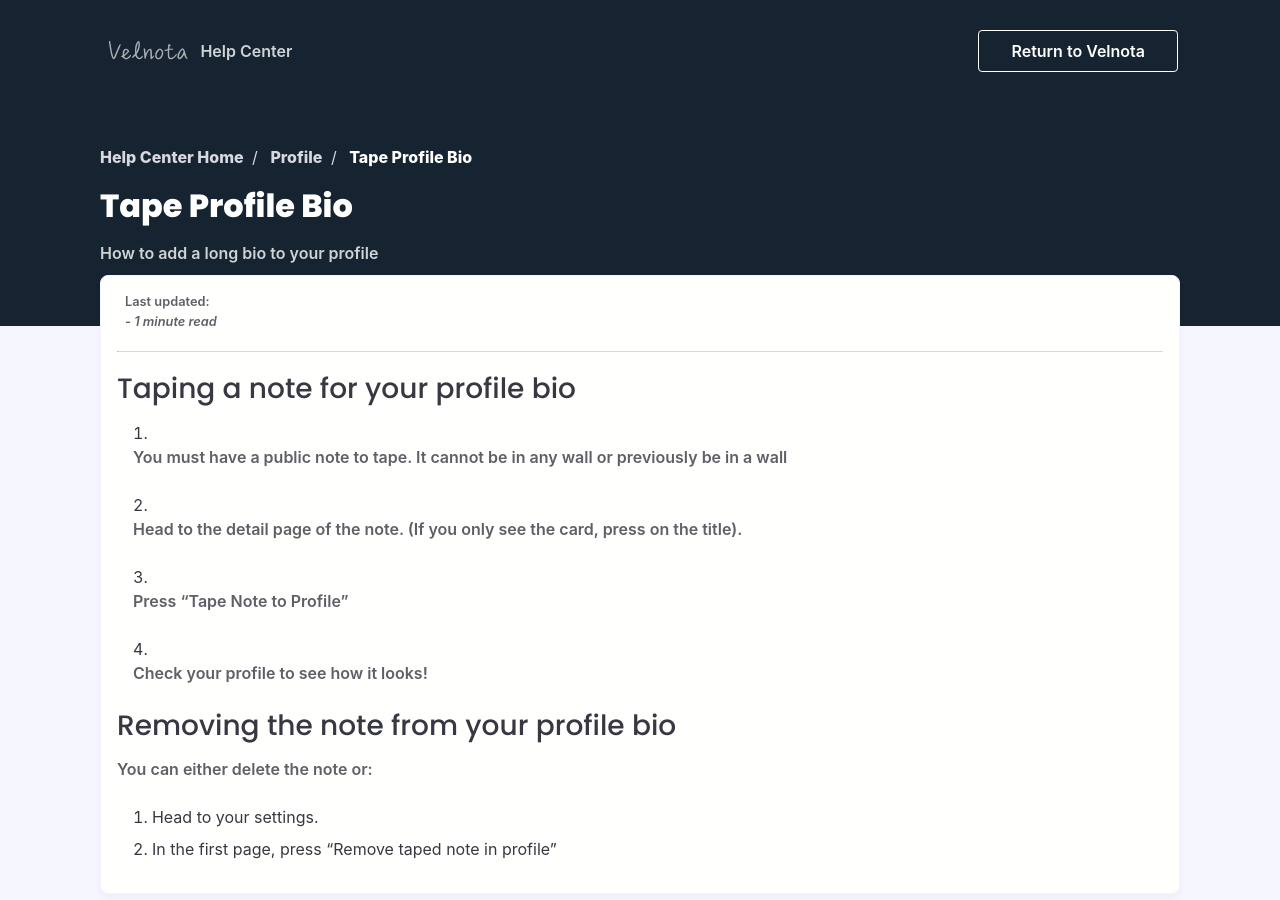
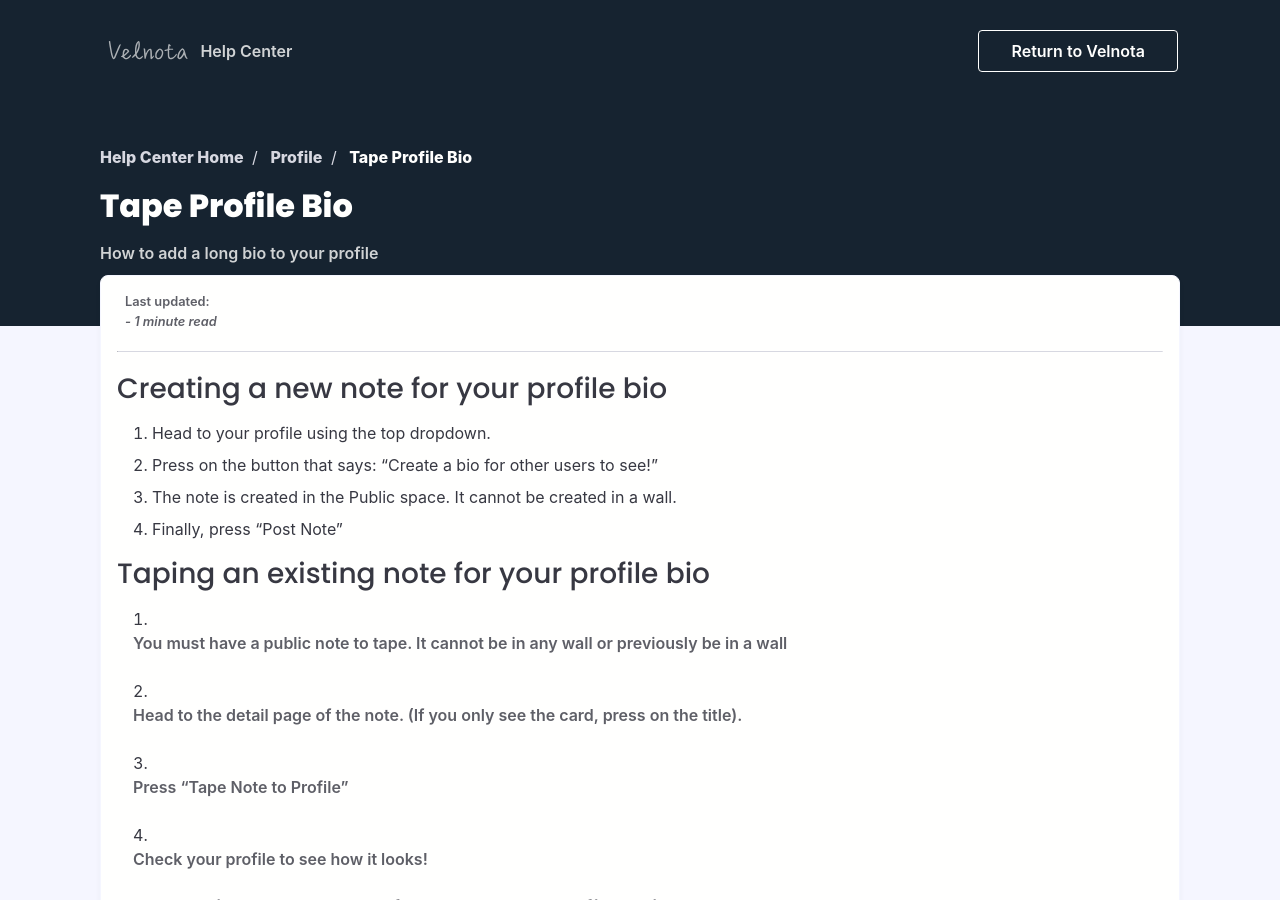
Before and after one commit to Velnota/FAQ, a Jekyll site: the page built from _posts/Profile/2021-03-09-tape-profile-bio.md, in a window 1280 px wide and 900 px high. Built offline with Jekyll 4.4.1, drawn with Linux system fonts in a browser that asks for light colours; nearby versions of some CDN libraries; some web fonts are replaced; comment, search, counter and statistics services are not loaded.

Commit message:
(Edit) Add direct method to create profile bio note

```diff
--- a/_posts/Profile/2021-03-09-tape-profile-bio.md
+++ b/_posts/Profile/2021-03-09-tape-profile-bio.md
@@ -9,7 +9,14 @@ short-description: How to add a long bio to your profile
 
 -----
 
-### Taping a note for your profile bio
+### Creating a new note for your profile bio
+
+1. Head to your profile using the top dropdown.
+2. Press on the button that says: "Create a bio for other users to see!"
+3. The note is created in the Public space. It cannot be created in a wall.
+4. Finally, press "Post Note"
+
+### Taping an existing note for your profile bio
 
 1. You must have a public note to tape. It cannot be in any wall or previously
    be in a wall
```
